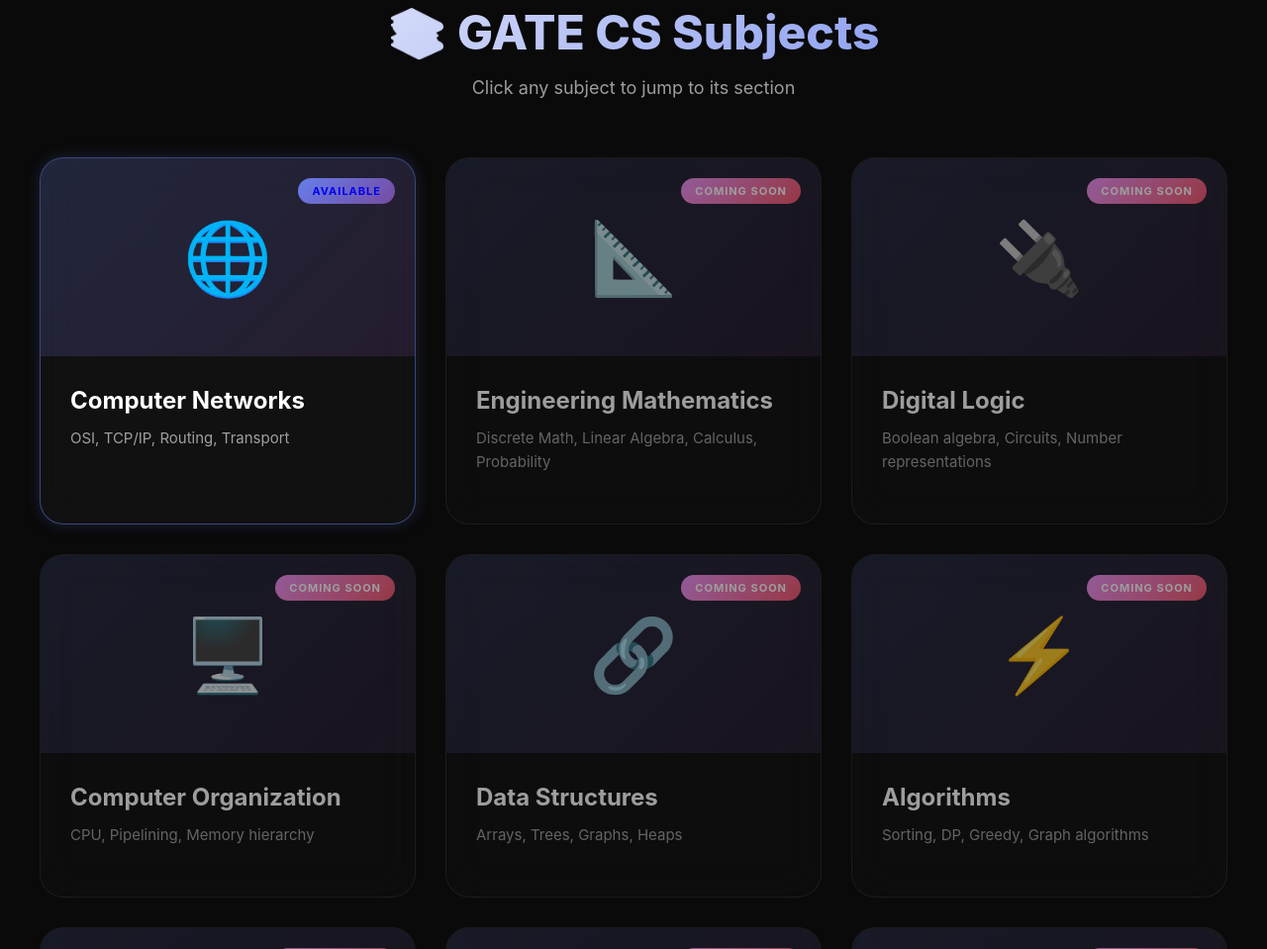
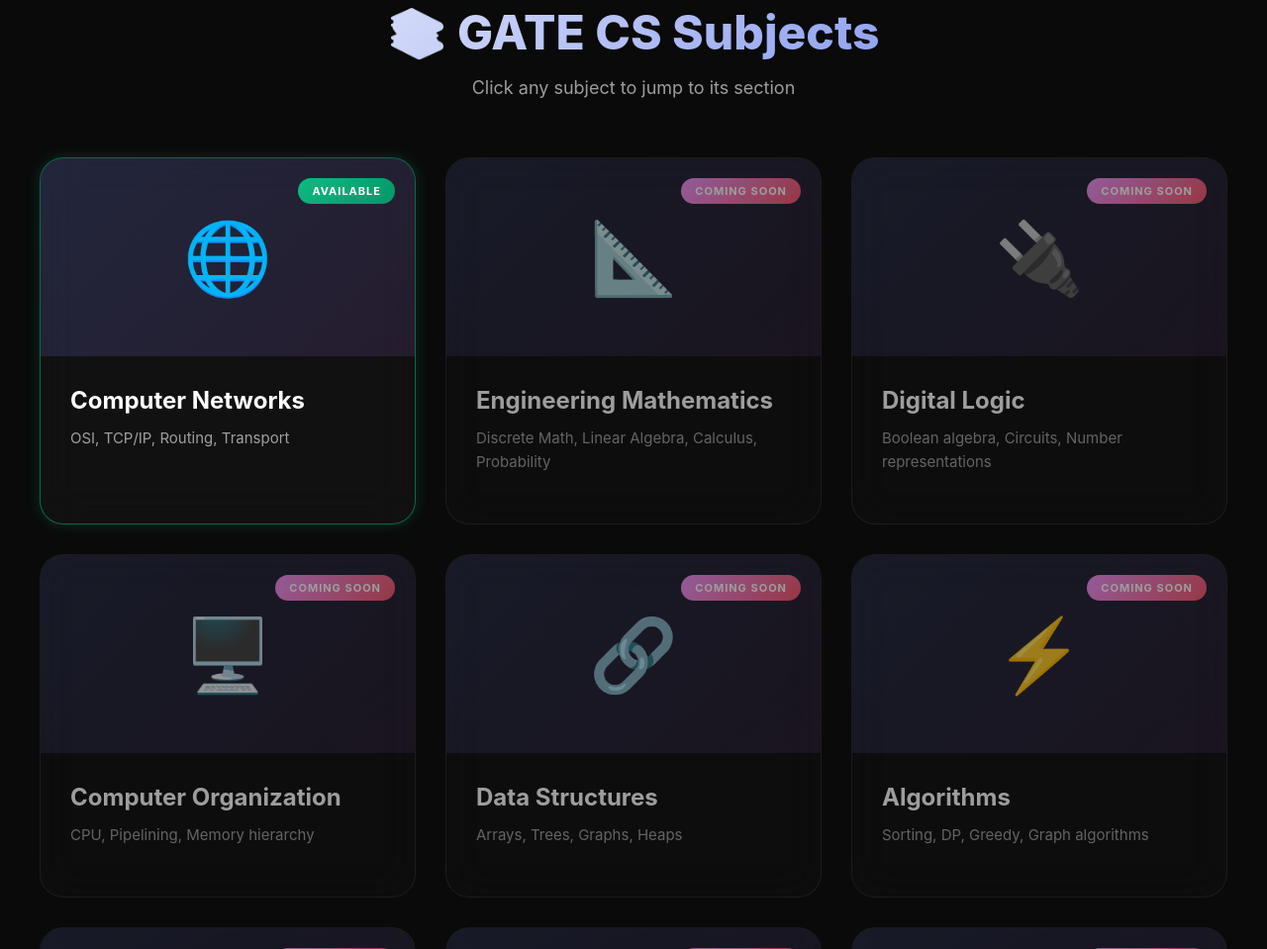
Before and after one commit to GateLogX/GateLogX, a plain HTML site: page index.html in a window 1280 px wide. Shown: the part 877-1836 px from the top of the page at 99% size. Drawn offline with Linux system fonts and the light colour scheme; a script that the page names is missing.

Commit message:
changed badge

```diff
--- a/index.html
+++ b/index.html
@@ -1490,8 +1490,8 @@
 
         <div class="topics-grid">
             <!-- Active - Notes Available -->
-            <a href="#cn" class="topic-card" style="text-decoration: none; border: 1px solid rgba(102, 126, 234, 0.5); box-shadow: 0 0 15px rgba(102, 126, 234, 0.2);">
-                <span class="badge" style="background: linear-gradient(135deg, #667eea 0%, #764ba2 100%);">Available</span>
+            <a href="#cn" class="topic-card" style="text-decoration: none; border: 1px solid rgba(16, 185, 129, 0.5); box-shadow: 0 0 15px rgba(16, 185, 129, 0.2);">
+                <span class="badge available">Available</span>
                 <div class="topic-icon">🌐</div>
                 <div class="topic-body">
                     <h3 class="topic-title">Computer Networks</h3>
```
